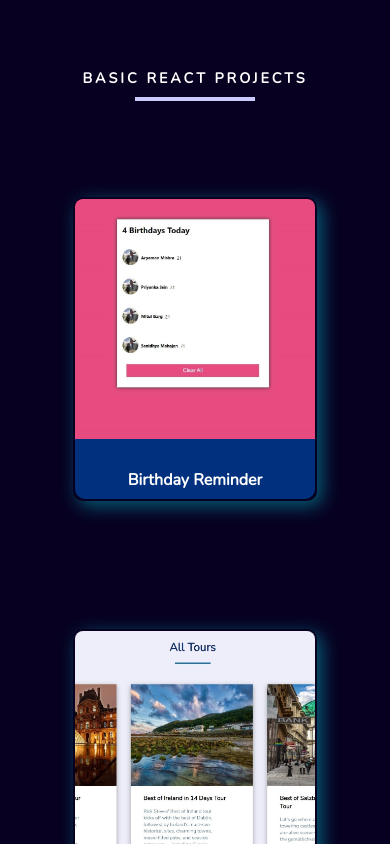
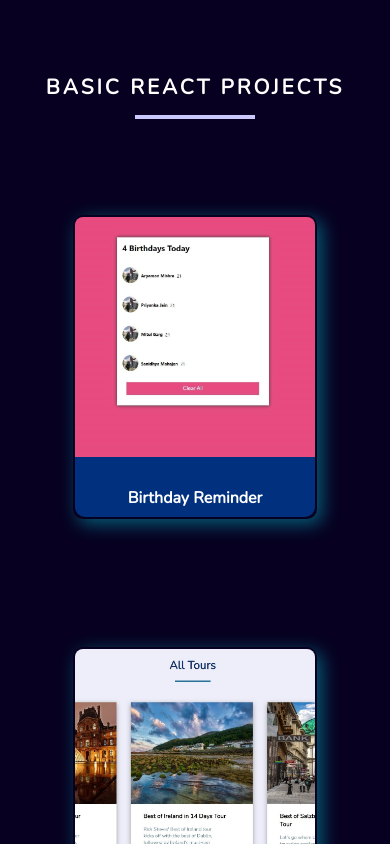
Before and after one commit to AryamanMishra/Basic-React-Projects, a React (Create React App) app: page / in a window 390 px wide. Shown: the top 844 px of the page. Built offline with nearby package versions, Linux system fonts and the light colour scheme.

Commit message:
minor update

```diff
--- a/src/index.css
+++ b/src/index.css
@@ -119,7 +119,7 @@ body {
 	}
 
 	.title h2 {
-		font-size: 0.9em;
+		font-size: 1.3em;
 		text-align: center;
 	}
 	.projects-center {
```
